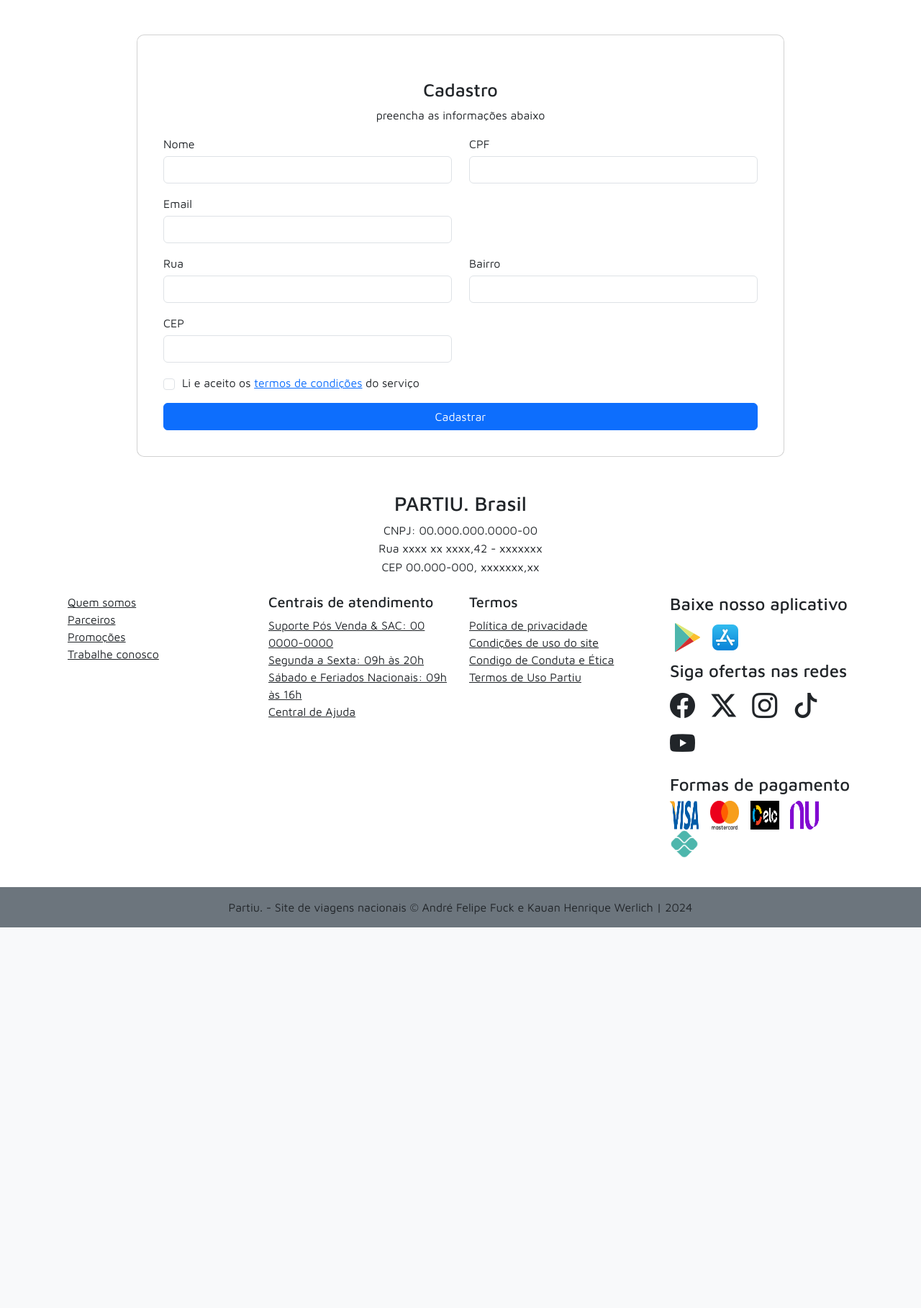
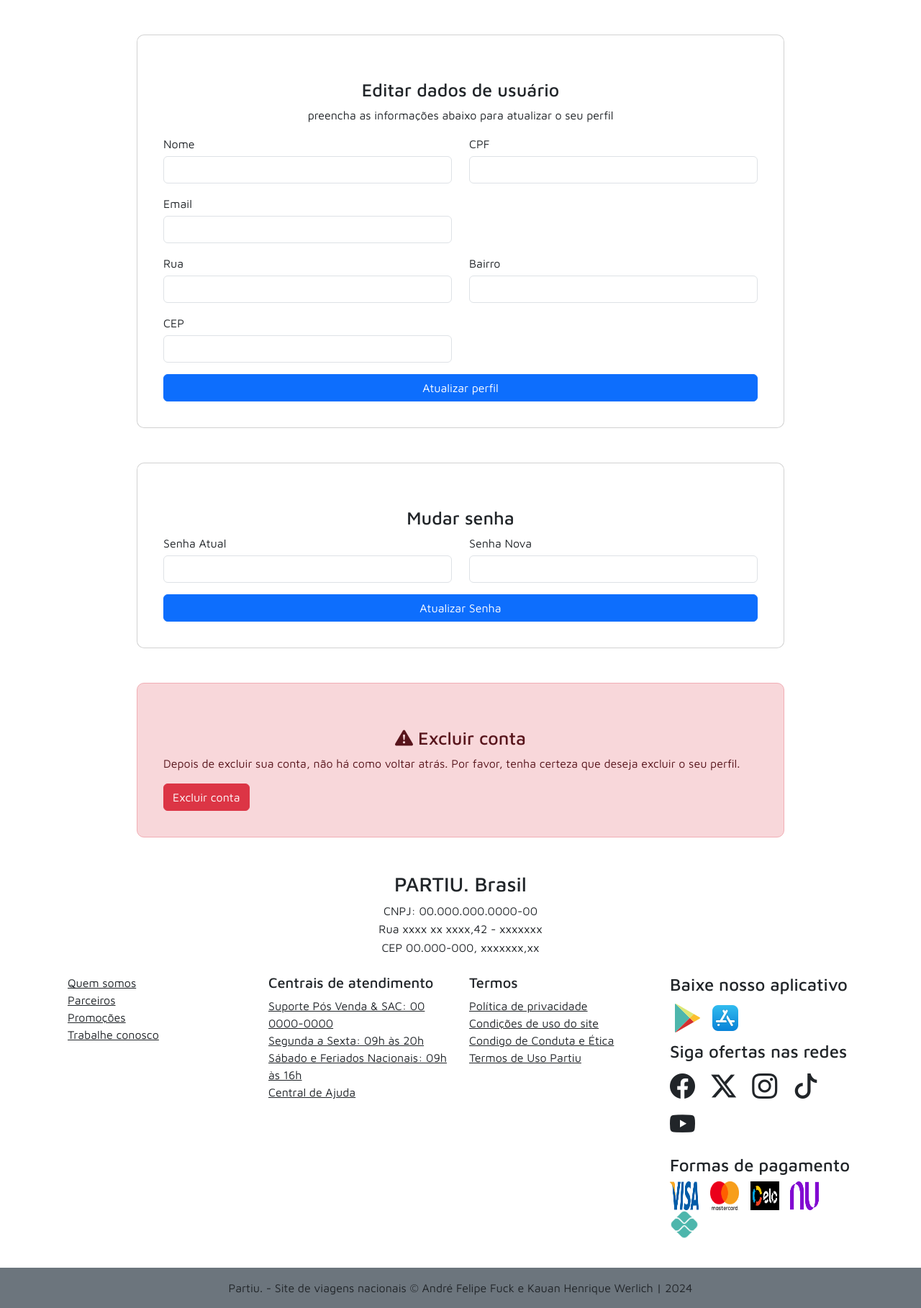
Before and after one commit to andreFelipeHFuck/ODAW, a Flask app: template templates/editar_usuario.html in a window 1280 px wide. Shown: the part 68-1886 px from the top of the page at 72% size. Before the commit the page ends 1357 px from the top, so only its background shows below. Run offline with Flask 3, Linux system fonts and the light colour scheme; the template is opened without the code that fills it: values that come from a table or form of the project are taken from there, others are empty; some libraries are stand-ins or nearby versions.

Commit message:
Deletar perfil do usuário

```diff
--- a/helpers.py
+++ b/helpers.py
@@ -20,6 +20,10 @@ class FormularioAtualizarPerfil(FlaskForm):
     bairro = StringField('Bairro', [validators.DataRequired(), validators.Length(min=1, max=50)])
     cep = StringField('CEP', [validators.DataRequired(), validators.Length(min=8)])
 
+class FormularioAtualizarSenha(FlaskForm):
+    senha_atual = PasswordField('Senha Atual', [validators.DataRequired(), validators.Length(min=1, max=100)])
+    senha_nova = PasswordField('Senha Nova', [validators.DataRequired(), validators.Length(min=1, max=100)])
+
 class FormularioLogin(FlaskForm):
     email = EmailField('Email', [validators.DataRequired(), validators.Length(min=1, max=50)])
     senha = PasswordField('Senha', [validators.DataRequired(), validators.Length(min=1, max=100)])
--- a/templates/editar_usuario.html
+++ b/templates/editar_usuario.html
@@ -25,67 +25,62 @@
     }
 </style>
 
-<body>
 <div class="container">
     <div class="row justify-content-center">
         <div class="col-md-10">
             <div class="card card-custom mt-5">
                 <div class="card-body">
-                    <h2 class="card-title text-center">Cadastro</h2>
-                    <p class="text-center">preencha as informações abaixo</p>
+                    <h2 class="card-title text-center">Editar dados de usuário</h2>
+                    <p class="text-center">preencha as informações abaixo para atualizar o seu perfil</p>
                     <form method="POST" action="{{ url_for('atualizar_cliente') }}">
-                        {{ form.csrf_token() }}
+                        {{ form_cliente.csrf_token() }}
 
                         <div class="row">
                             <div class="col-md-6 mb-3">
                                 <div class="form-label-group">
-                                    {{ form.nome.label(class="form-label") }}
-                                    {{ form.nome(class="form-control") }}
+                                    {{ form_cliente.nome.label(class="form-label") }}
+                                    {{ form_cliente.nome(class="form-control") }}
                                 </div>
                             </div>
                             <div class="col-md-6 mb-3">
                                 <div class="form-label-group">
-                                    {{ form.cpf.label(class="form-label") }}
-                                    {{ form.cpf(class="form-control") }}
+                                    {{ form_cliente.cpf.label(class="form-label") }}
+                                    {{ form_cliente.cpf(class="form-control") }}
                                 </div>
                             </div>
                         </div>
                         <div class="row">
                             <div class="col-md-6 mb-3">
                                 <div class="form-label-group">
-                                    {{ form.email.label(class="form-label") }}
-                                    {{ form.email(class="form-control") }}
+                                    {{ form_cliente.email.label(class="form-label") }}
+                                    {{ form_cliente.email(class="form-control") }}
                                 </div>
                             </div>
                         </div>
                         <div class="row">
                             <div class="col-md-6 mb-3">
                                 <div class="form-label-group">
-                                    {{ form.rua.label(class="form-label") }}
-                                    {{ form.rua(class="form-control") }}
+                                    {{ form_cliente.rua.label(class="form-label") }}
+                                    {{ form_cliente.rua(class="form-control") }}
                                 </div>
                             </div>
                             <div class="col-md-6 mb-3">
                                 <div class="form-label-group">
-                                    {{ form.bairro.label(class="form-label") }}
-                                    {{ form.bairro(class="form-control") }}
+                                    {{ form_cliente.bairro.label(class="form-label") }}
+                                    {{ form_cliente.bairro(class="form-control") }}
                                 </div>
                             </div>
                         </div>
                         <div class="row">
                             <div class="col-md-6 mb-3">
                                 <div class="form-label-group">
-                                    {{ form.cep.label(class="form-label") }}
-                                    {{ form.cep(class="form-control") }}
+                                    {{ form_cliente.cep.label(class="form-label") }}
+                                    {{ form_cliente.cep(class="form-control") }}
                                 </div>
                             </div>
                         </div>
-                        <div class="mb-3 form-check checkbox-label">
-                            <input type="checkbox" class="form-check-input" id="termos">
-                            <label class="form-check-label" for="termos">Li e aceito os <a href="#">termos de condições</a> do serviço</label>
-                        </div>
                         <div class="d-grid">
-                            <button type="submit" class="btn btn-primary">Cadastrar</button>
+                            <button type="submit" class="btn btn-primary">Atualizar perfil</button>
                         </div>
                     </form>
                 </div>
@@ -94,4 +89,82 @@
     </div>
 </div>
 
+<div class="container">
+    <div class="row justify-content-center">
+        <div class="col-md-10">
+            <div class="card card-custom mt-5">
+                <div class="card-body">
+                    <h2 class="card-title text-center">
+                        Mudar senha
+                    </h2>
+                    <form method="POST" action="{{ url_for('atualizar_senha') }}">
+                        {{ form_senha.csrf_token() }}
+
+                        <div class="row">
+                            <div class="col-md-6 mb-3">
+                                <div class="form-label-group">
+                                    {{ form_senha.senha_atual.label(class="form-label") }}
+                                    {{ form_senha.senha_atual(class="form-control") }}
+                                </div>
+                            </div>
+                            <div class="col-md-6 mb-3">
+                                <div class="form-label-group">
+                                    {{ form_senha.senha_nova.label(class="form-label") }}
+                                    {{ form_senha.senha_nova(class="form-control") }}
+                                </div>
+                            </div>
+                        </div>
+                        <div class="d-grid">
+                            <button type="submit" class="btn btn-primary">Atualizar Senha</button>
+                        </div>
+                    </form>
+                </div>
+            </div>
+        </div>
+    </div>
+</div>
+
+<div class="container">
+    <div class="row justify-content-center">
+        <div class="col-md-10">
+            <div class="alert alert-danger card card-custom mt-5">
+                <div class="card-body">
+                    <h2 class="card-title text-center">
+                        <i class="bi bi-exclamation-triangle-fill"></i>
+                        Excluir conta
+                    </h2>
+
+                    <p class="card-text">
+                        Depois de excluir sua conta, não há como voltar atrás. Por favor, tenha certeza que deseja excluir o seu perfil.
+                    </p>
+
+                    <button type="button" class="btn btn-danger" data-bs-toggle="modal" data-bs-target="#exampleModal">
+                        Excluir conta
+                    </button>
+
+                    <div class="modal fade" id="exampleModal" tabindex="-1" aria-labelledby="exampleModalLabel" aria-hidden="true">
+                        <div class="modal-dialog">
+                        <div class="modal-content">
+                            <div class="modal-header">
+                            <h1 class="modal-title fs-5" id="exampleModalLabel">Excluir conta</h1>
+                            <button type="button" class="btn-close" data-bs-dismiss="modal" aria-label="Close"></button>
+                            </div>
+                            <div class="modal-body">
+                                Tem certeza que deseja excluir sua conta?
+                            </div>
+                             <div class="modal-footer">
+                            <button type="button" class="btn btn-secondary" data-bs-dismiss="modal">Fechar</button>
+                            <a type="button" class="btn btn-danger" href="{{ url_for('deletar_perfil', id=session.get('id')) }}">Excluir conta</a>
+                            </div>
+                        </div>
+                        </div>
+                    </div>
+
+
+                </div>
+            </div>
+        </div>
+    </div>
+</div>
+
 {% endblock main %}
```
Also changed, not shown: cliente_view.py (+53 -17 lines).
